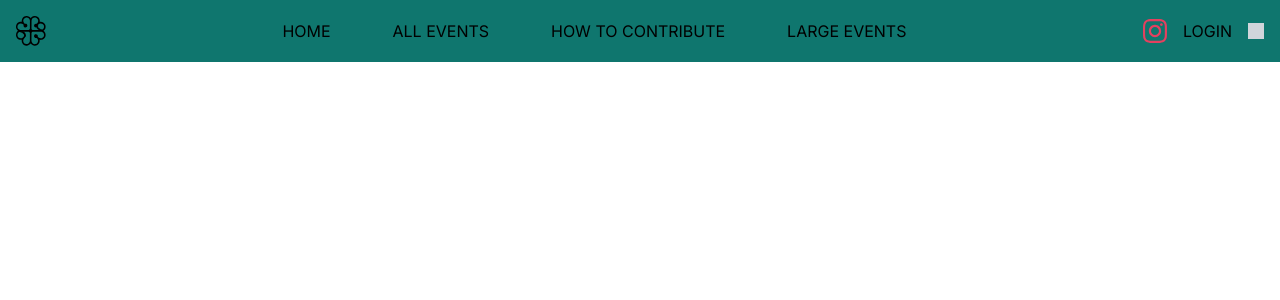
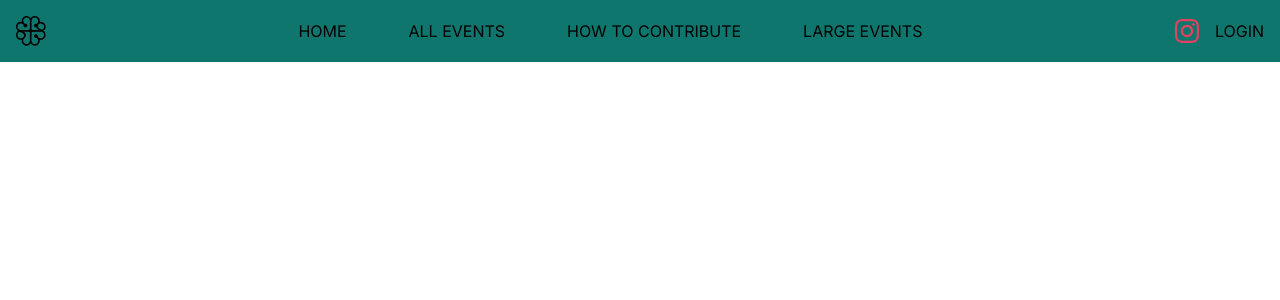
Before and after one commit to justinkwanchan/swing-schedule-front-end, a Next.js app: page / in a window 1280 px wide. Shown: the top 300 px of the page. Built offline with nearby package versions, Linux system fonts and the light colour scheme.

Commit message:
Remove language button placeholder

```diff
--- a/src/app/components/navigation/navbar/index.tsx
+++ b/src/app/components/navigation/navbar/index.tsx
@@ -36,7 +36,6 @@ export default function Navbar({
           className="hidden md:block"
         />
         <Link href="/login">LOGIN</Link>
-        <div className="bg-gray-300 w-4 h-4">{/* En/Fr switch */}</div>
       </div>
     </nav>
   );
```
